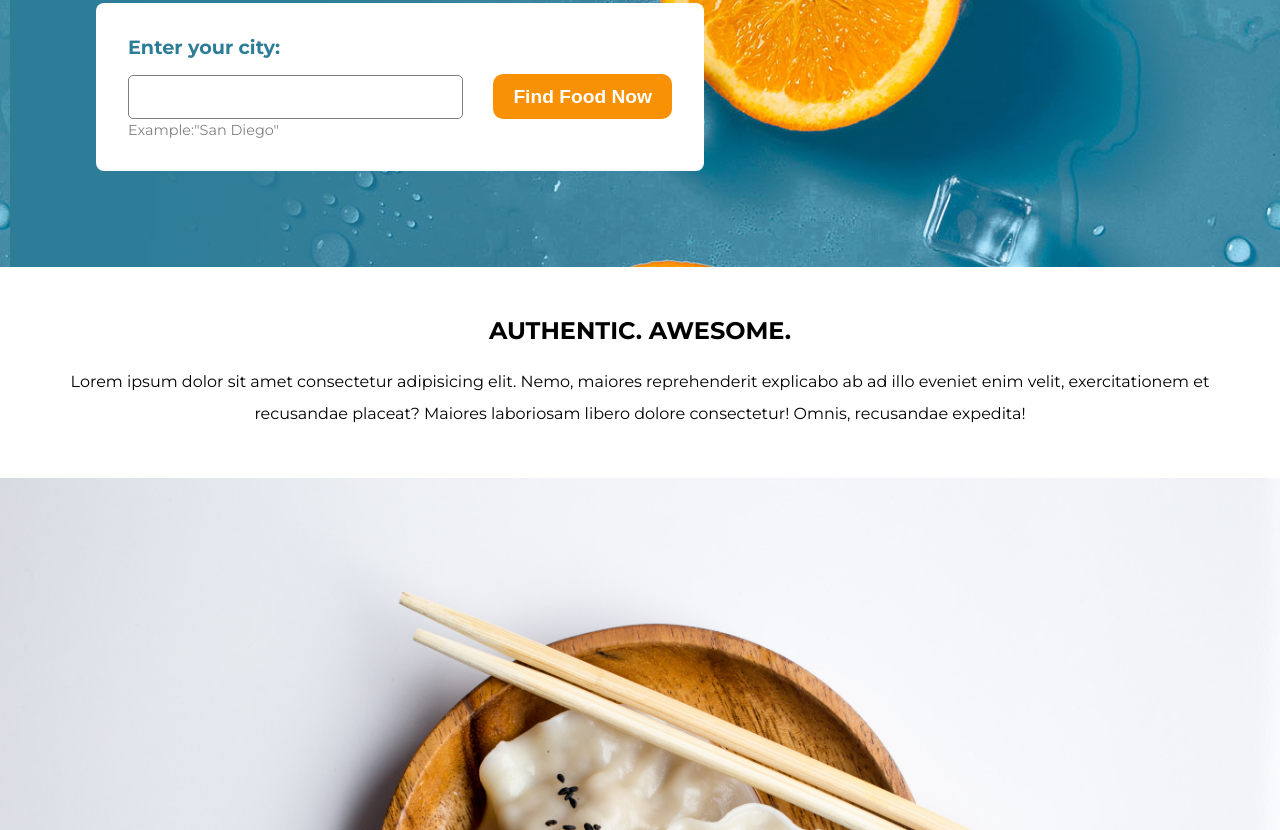
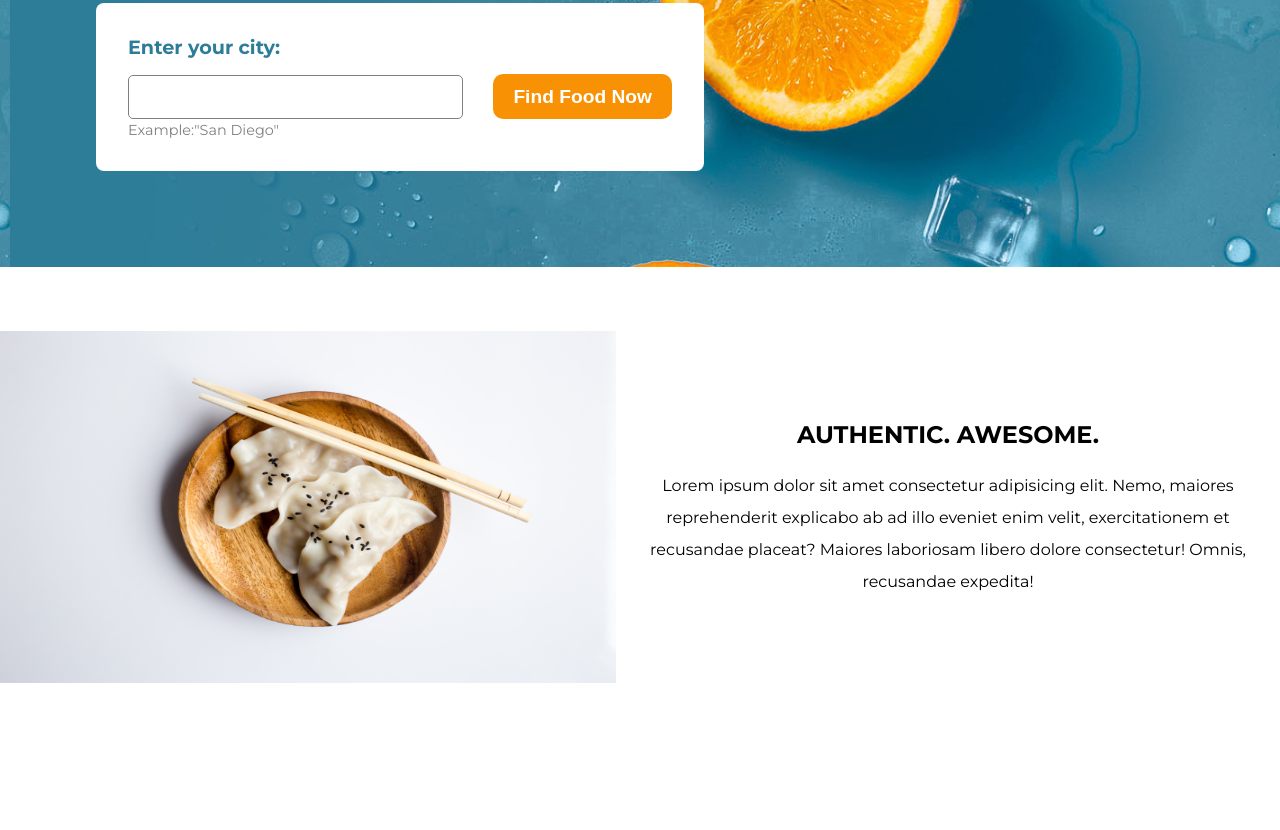
Before and after one commit to mohamadoudou/healthy-food, a plain HTML site: page index.html in a window 1280 px wide. Shown: the part 384-1214 px from the top of the page. After the commit the page ends 1083 px from the top, so only its background shows below. Drawn offline with Linux system fonts and the light colour scheme.

Commit message:
make section responsive

```diff
--- a/css/main.css
+++ b/css/main.css
@@ -92,9 +92,8 @@ input[type="button"]{
     margin: 0 1.5rem;
 }
 .section__image{
-    background: url('/images/charles-deluvio-D-vDQMTfAAU-unsplash.jpg');
-    background-size: cover;
-    margin-top: 3rem;
+    margin-top: 1rem;
+    margin-bottom: 1rem;
     width: 100%;
     height: 22rem;
 }
@@ -132,6 +131,21 @@ input[type="button"]{
         margin: .1rem 0rem 2rem 0rem;
     }
 }
+
+@media (min-width:920px){
+    .section{
+        display: flex;
+        flex-direction: row-reverse;
+    }
+     .section__image{
+        flex: .5;
+    }
+    .section__text{
+        flex: .5;
+        align-self: center;
+    }
+
+}
 @media (min-width:1275px){
     .hero{
         background-position: 10px -5px;
@@ -140,5 +154,12 @@ input[type="button"]{
     form{
      width:50%;
     }
-
+    .section{
+        display: flex;
+        flex-direction: row-reverse;
+        align-items: center;
+    }
+    .section__image{
+        height: 26;
+    }
 }
--- a/index.html
+++ b/index.html
@@ -26,7 +26,7 @@
             <h2>AUTHENTIC. AWESOME.</h2>
             <P>Lorem ipsum dolor sit amet consectetur adipisicing elit. Nemo, maiores reprehenderit explicabo ab ad illo eveniet enim velit, exercitationem et recusandae placeat? Maiores laboriosam libero dolore consectetur! Omnis, recusandae expedita!</P>
         </div>
-        <div class="section__image"></div>
+        <img src="./images/charles-deluvio-D-vDQMTfAAU-unsplash.jpg" class="section__image" alt="bool magic"/>
     </section>
     <script></script>
 </body>
```
